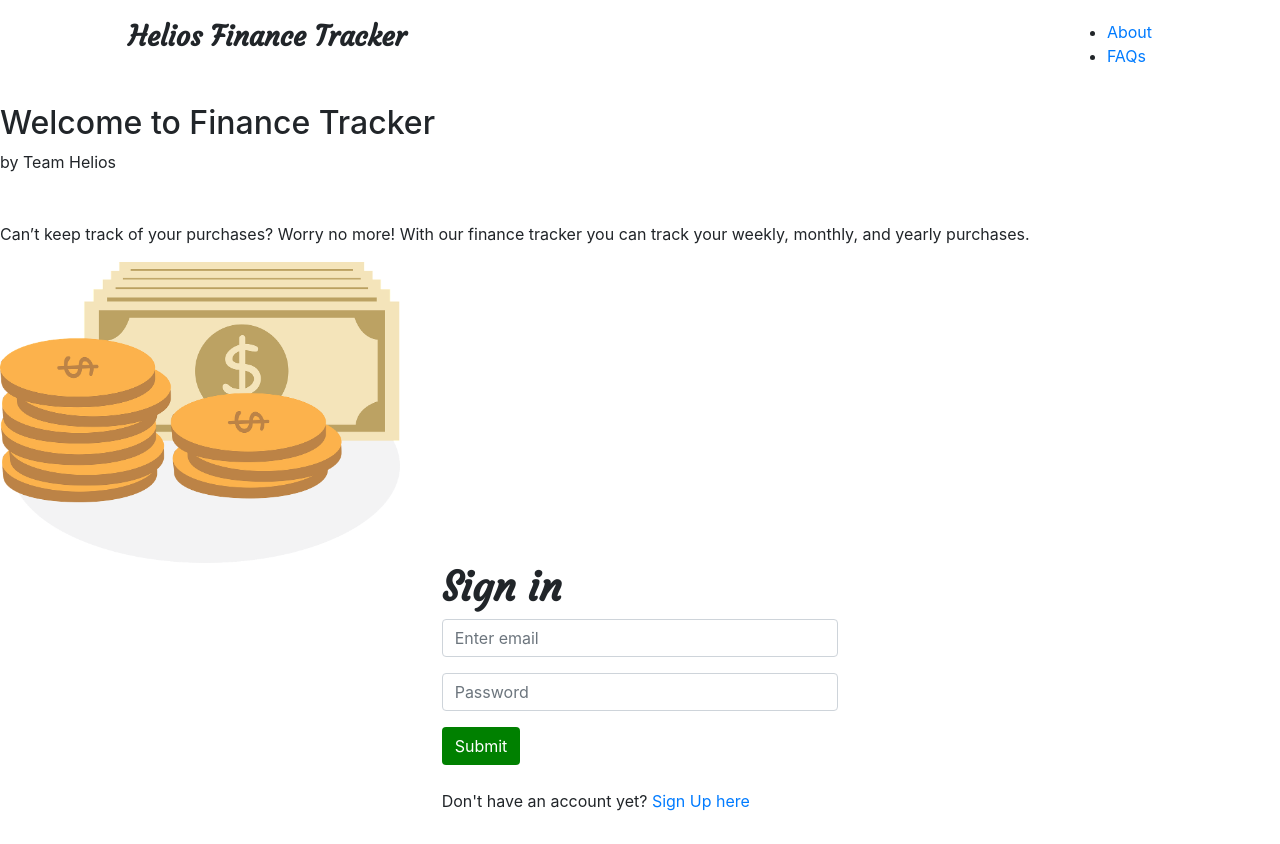
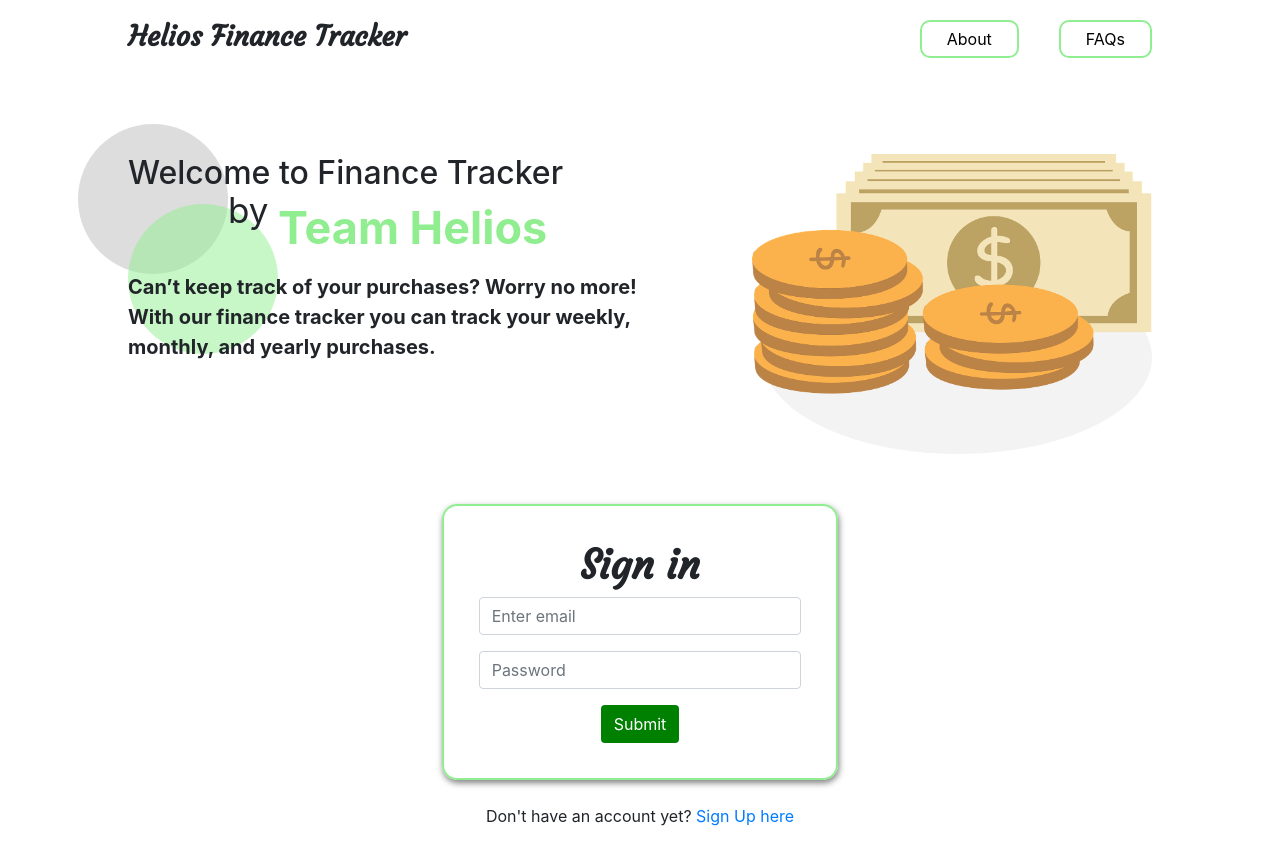
Before and after one commit to hngi/Team-Helios-Repo, a website: page FinancialAppTracker/index.html in a window 1280 px wide. Drawn offline with Linux system fonts and the light colour scheme; files that its build step writes are made by us from their sources.

Commit message:
Update style.css

```diff
--- a/FinancialAppTracker/css/style.css
+++ b/FinancialAppTracker/css/style.css
@@ -1,3 +1,5 @@
+
+
 
 
 .header {
@@ -146,3 +148,122 @@ li a:hover, li a:active {
         margin-top: 50px;
     }
 }
+
+
+
+
+
+
+
+
+
+
+
+
+
+
+
+
+
+    font-family: 'Fugaz One', cursive, Sans-Serif;
+}
+
+ul {
+    display: flex;
+    list-style: none;
+}
+
+li:first-child {
+    margin-right: 40px;
+}
+
+li a:link, li a:visited {
+  border: 2px solid lightgreen;
+  color: black;
+  padding: 5px 25px;
+  border-radius: 10px;
+  text-align: center;
+  text-decoration: none;
+  display: inline-block;
+}
+
+li a:hover, li a:active {
+    color: white;
+    background-color: green;
+}
+
+.signin-container {
+    text-align: center;
+}
+
+.login-container {
+    border: 2px solid lightgreen;
+    text-align: center;
+    padding: 35px;
+    border-radius: 15px;
+    box-shadow: 1px 3px 6px rgba(0, 0, 0, .5);
+}
+
+.mid-container {
+    display: flex;
+    justify-content: space-between;
+    width: 80%;
+    margin: 80px auto 50px;
+    position: relative;
+}
+
+.circle {
+    position: absolute;
+    height: 150px;
+    width: 150px;
+    background-color: #bbb;
+    border-radius: 50%;
+    z-index: -100;
+    top: -30px;
+    left: -50px;
+    opacity: 0.5;
+}
+
+.circle1 {
+    position: absolute;
+    height: 150px;
+    width: 150px;
+    background-color: lightgreen;
+    border-radius: 50%;
+    z-index: -80;
+    top: 50px;
+    left: 0px;
+    opacity: 0.5;
+}
+
+.text {
+    position: absolute;
+    font-size: 35px;
+    top: 30px;
+    left: 100px;
+}
+
+.text1 {
+    position: absolute;
+    font-size: 45px;
+    top: 40px;
+    left: 150px;
+    font-weight: bold;
+    color: lightgreen;
+}
+
+.description {
+    width: 85%;
+    font-size: 20px;
+    font-weight: bold;
+}
+
+@media (max-width: 1023px) {
+    .mid-container {
+        flex-direction: column;
+    }
+
+    .mid-logo {
+        margin-top: 50px;
+    }
+}
```
